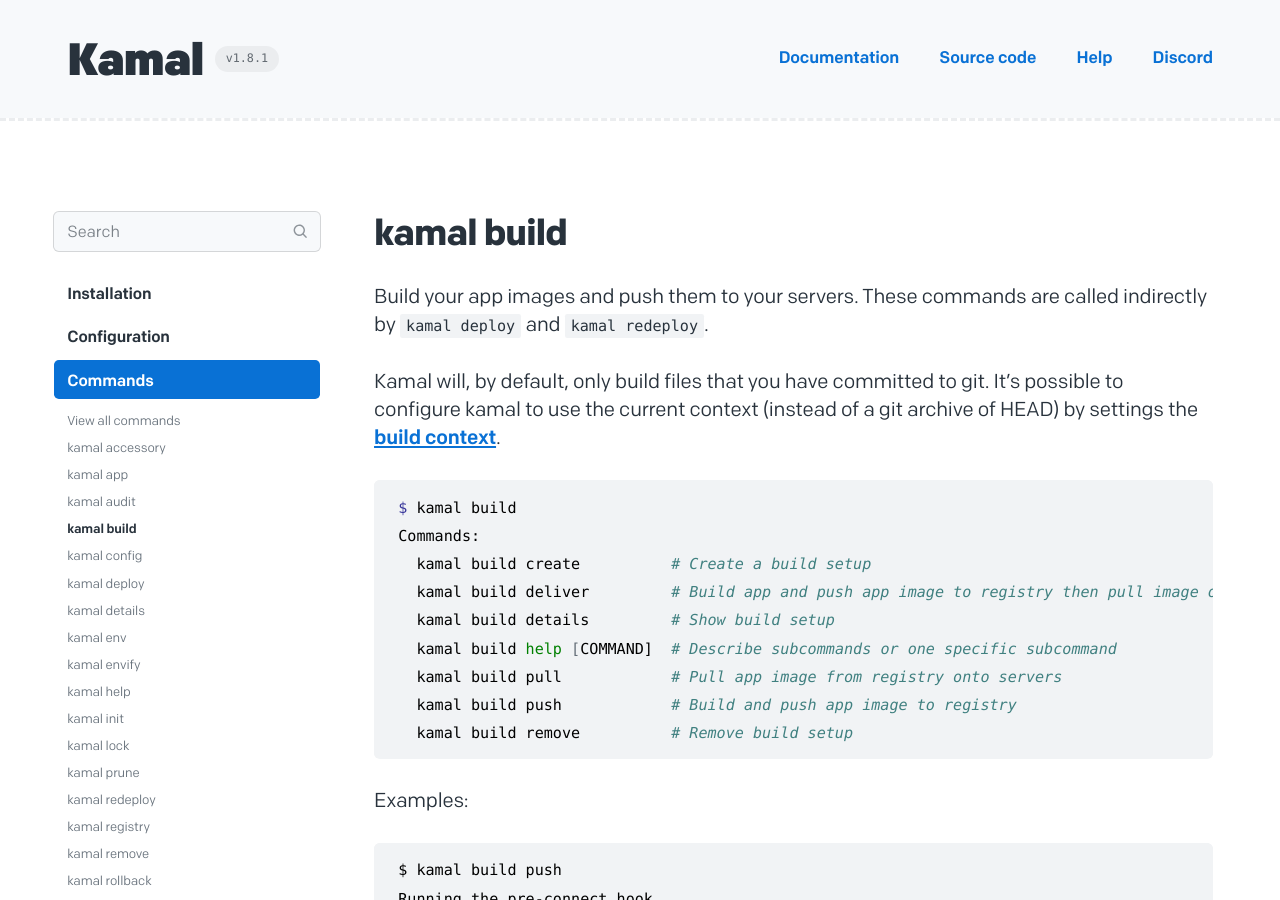
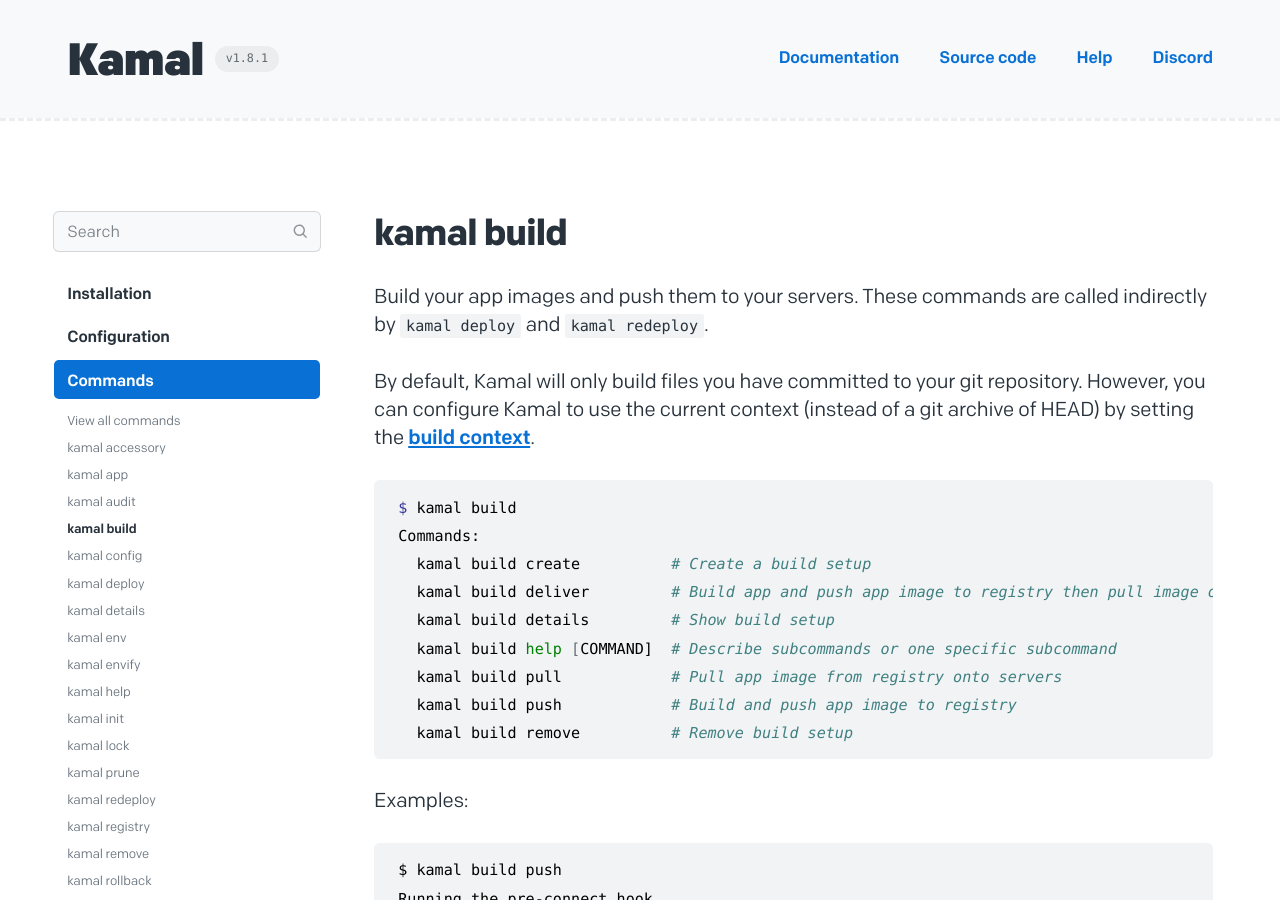
Before and after one commit to basecamp/kamal-site, a Jekyll site: the page built from docs/commands/build.md, in a window 1280 px wide and 900 px high. Built offline with Jekyll 4.4.1, drawn with Linux system fonts in a browser that asks for light colours.

Commit message:
Update build.md

````diff
--- a/docs/commands/build.md
+++ b/docs/commands/build.md
@@ -6,7 +6,7 @@ title: Build
 
 Build your app images and push them to your servers. These commands are called indirectly by `kamal deploy` and `kamal redeploy`.
 
-Kamal will, by default, only build files that you have committed to git. It's possible to configure kamal to use the current context (instead of a git archive of HEAD) by settings the [build context](https://kamal-deploy.org/docs/configuration/builders/#build-context).
+By default, Kamal will only build files you have committed to your git repository. However, you can configure Kamal to use the current context (instead of a git archive of HEAD) by setting the [build context](https://kamal-deploy.org/docs/configuration/builders/#build-context).
 
 ```bash
 $ kamal build
````
